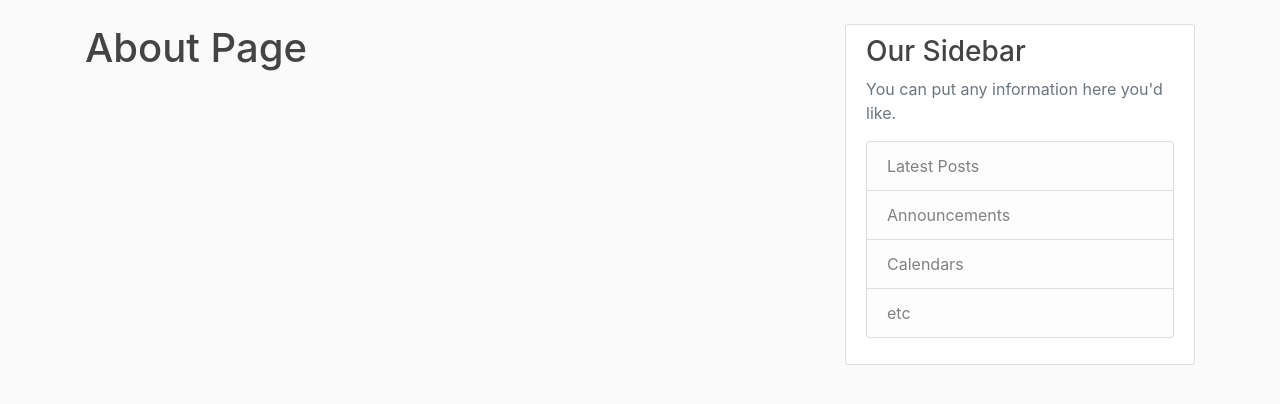
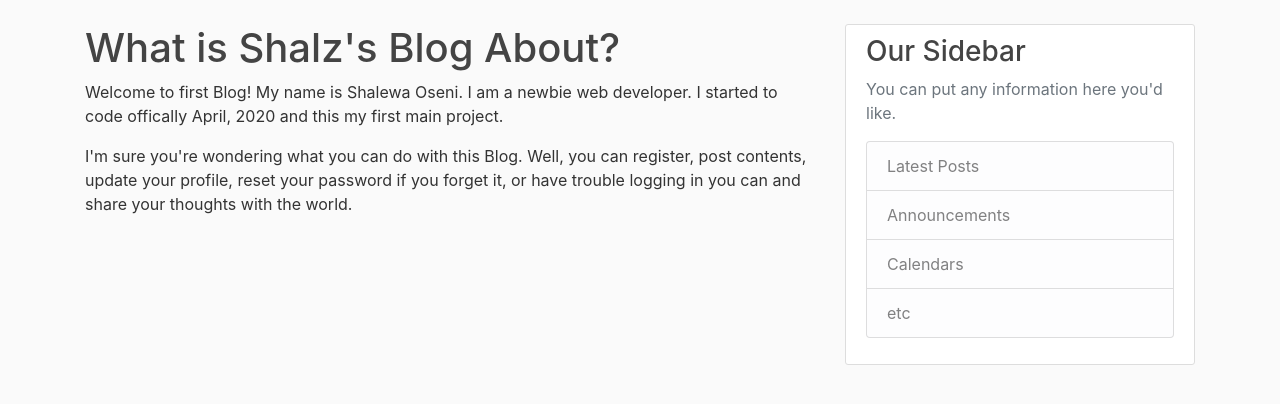
Before and after one commit to omoshalewa/ShalzBlog, a Django app: page /about/ in a window 1280 px wide. Shown: the part 56-460 px from the top of the page. Run offline with Django 3.2, Linux system fonts and the light colour scheme; some libraries are stand-ins or nearby versions.

Commit message:
Update about.html

```diff
--- a/blog/templates/blog/about.html
+++ b/blog/templates/blog/about.html
@@ -1,4 +1,9 @@
 {% extends "blog/base.html" %}
 {% block content %}
-    <h1>About Page</h1>
+    <h1>What is Shalz's Blog About?</h1>
+    <p>Welcome to first Blog! My name is Shalewa Oseni. I am a newbie web developer. I started to code offically April, 2020 and this my first main project.</p>
+    <p>I'm sure you're wondering what you can do with this Blog.
+        Well, you can register, post contents, update your profile,
+        reset your password if you forget it, or have trouble logging in you can and share your thoughts with the world.
+    </p>
 {% endblock content %}
```
